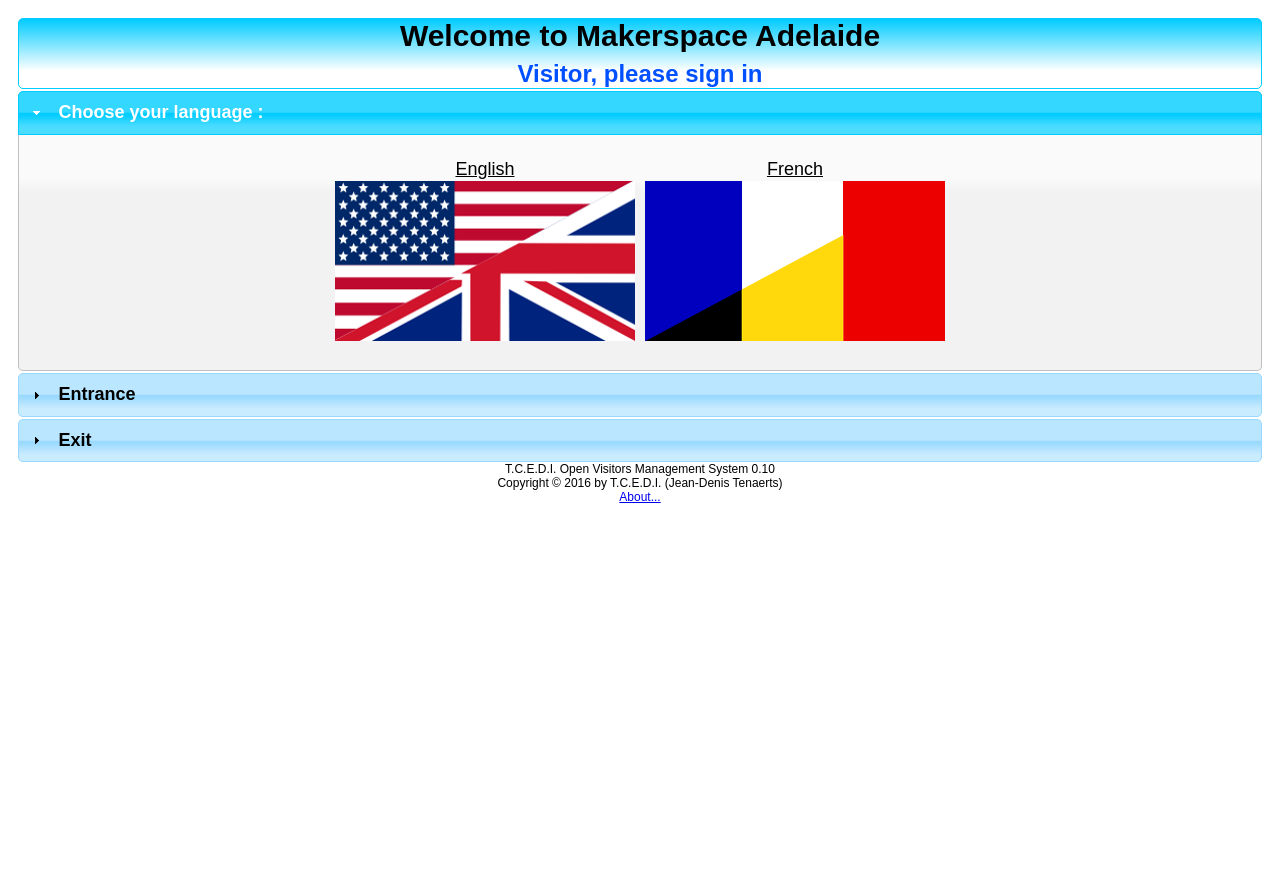
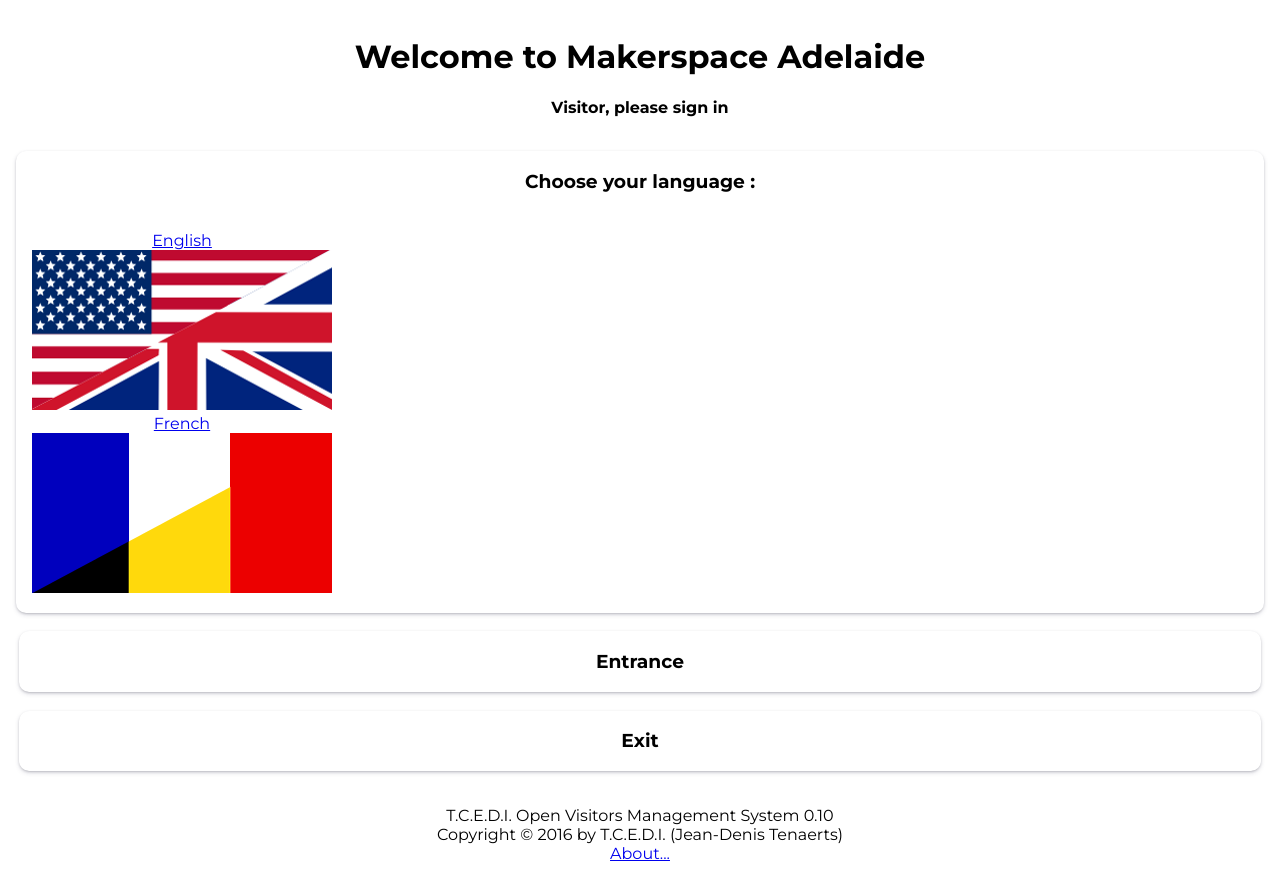
Before and after one commit to tcedi/tcedi-ovms, a PHP site: page /printers/main.php in a window 1280 px wide. Before the commit the page ends 503 px from the top, so only its background shows below. Run offline with PHP 8.4, Linux system fonts and the light colour scheme.

Commit message:
remove jquery ui styles and add main.css also add montserrat google font

```diff
--- /dev/null
+++ b/css/main.css
@@ -0,0 +1,122 @@
+body {
+  font-family: 'Montserrat', sans-serif;
+  margin: 0;
+  padding: 0;
+  display: flex;
+  flex-direction: column;
+  justify-content: center;
+  text-align: center;
+  min-height: -webkit-fill-available;
+  min-height: 100vh;
+}
+
+.visitors {
+  padding: 1em;
+}
+
+h2 {
+  margin: 1em 0 0;
+  font-size: 1em;
+}
+
+.ui-accordion {
+  flex: 1;
+  /* display: flex;
+  flex-direction: column; */
+}
+
+.ui-accordion-header {
+  box-shadow: 0 2px 5px -1px rgb(50 50 93 / 25%), 0 1px 3px -1px rgb(0 0 0 / 30%);
+  margin: 1em;
+  padding: 1em;
+  border-radius: 10px;
+}
+
+.ui-accordion-header-active {
+  position: relative;
+  box-shadow: none;
+}
+
+.ui-accordion-content {
+  background: #fff;
+  transition: all ease-in-out 0.3s;
+  transition-property: padding, margin;
+  margin: -5em 1em 0;
+  padding: 5em 1em 1em;
+}
+
+.ui-accordion-content-active {
+  display: flex !important;
+  border-radius: 10px;
+  box-shadow: 0 2px 5px -1px rgb(50 50 93 / 25%), 0 1px 3px -1px rgb(0 0 0 / 30%);
+}
+.centered-flow-block {
+  flex: 1;
+  display: flex;
+}
+
+form {
+  flex: 1;
+  display: grid;
+  grid-auto-rows: min-content;
+  grid-gap: 1em;
+}
+
+button,
+input {
+  font-family: 'Montserrat', sans-serif;
+  border-radius: 0.5em;
+  border: 2px solid;
+  padding: 1em;
+  font-size: 1.5em;
+}
+
+.table-cell-left-align {
+  display: grid;
+  padding: 1em;
+}
+
+.types {
+  grid-gap: 1em;
+  grid-template-columns: repeat(4, 1fr);
+}
+
+.type {
+  padding: 1em;
+  border: 2px solid;
+  border-radius: .5em;
+  font-size: 1.5em;
+  position: relative;
+}
+
+.types input {
+  display: none;
+}
+
+.types input:checked + .type {
+  background: red;
+}
+
+input {
+  flex: 1;
+}
+
+.actions {
+  display: grid;
+  grid-template-columns: 2fr 3fr;
+  grid-gap: 1em;
+  padding: 1em;
+}
+
+button {
+  font-weight: bold;
+  text-transform: uppercase;
+}
+
+button[type="reset"] {
+  color: dimgrey;
+}
+
+.languages a {
+  flex: 1;
+}
--- /dev/null
+++ b/includes/header.php
@@ -0,0 +1,4 @@
+<link rel="preconnect" href="https://fonts.googleapis.com">
+<link rel="preconnect" href="https://fonts.gstatic.com" crossorigin>
+<link href="https://fonts.googleapis.com/css2?family=Montserrat:wght@400;700&display=swap" rel="stylesheet">
+<link rel="stylesheet" type="text/css" href="css/main.css">
--- a/main.php
+++ b/main.php
@@ -34,7 +34,7 @@
 <meta name="viewport" content="width=device-width, initial-scale=1">
 <?php
 include 'settings.php';
-
+require_once 'includes/header.php';
 /* BEGIN translations support section */
 $bLanguageSelected=false;
 
@@ -62,8 +62,8 @@ echo "<title>$companyname - $TEXT_VISITOR_BADGE_TITLE</title>"; ?>
 <meta http-equiv="Expires" content="Tue, 01 Jan 2000 12:12:12 GMT">
 <meta http-equiv="Pragma" content="no-cache">
 <link rel="shortcut icon" href="favicon.ico" type="image/x-icon" sizes="16x16 32x32 64x64"/>
-<link href="jquery/css/jquery-ui.min.css" rel="stylesheet">
-<link href="jquery/css/jquery-ui.theme.min.css" rel="stylesheet">
+<!-- <link href="jquery/css/jquery-ui.min.css" rel="stylesheet"> -->
+<!-- <link href="jquery/css/jquery-ui.theme.min.css" rel="stylesheet"> -->
 <script type="text/javascript" src="jquery/js/jquery.min.js"></script>
 <script type="text/javascript" src="jquery/js/jquery-ui.min.js"></script>
 <script type="text/javascript" src="jquery/js/jquery-migrate-1.2.1.min.js"></script>
@@ -97,7 +97,7 @@ echo('
 }
 ?>
 
-<link rel="stylesheet" type="text/css" href="visitors.css">
+<!-- <link rel="stylesheet" type="text/css" href="visitors.css"> -->
 <script type="text/javascript" src="validation.js"></script>
 <SCRIPT type="text/javascript">
 //client side validation checking
--- a/printbadge.php
+++ b/printbadge.php
@@ -109,10 +109,10 @@ if(isset($_GET["visitorID"]) && !empty($_GET["visitorID"])) {
 	';
 
 	echo "<title>$companyname - $TEXT_VISITOR_BADGE</title>";
-
+	require_once 'includes/header.php';
 	echo '
 <link rel="shortcut icon" href="favicon.ico" type="image/x-icon" sizes="16x16 32x32 64x64"/>
-<link rel="stylesheet" type="text/css" href="visitors.css">
+<link rel="stylesheet" type="text/css" href="css/main.css">
 <script type="text/javascript">
 var iSecondsLeft;
 
```
